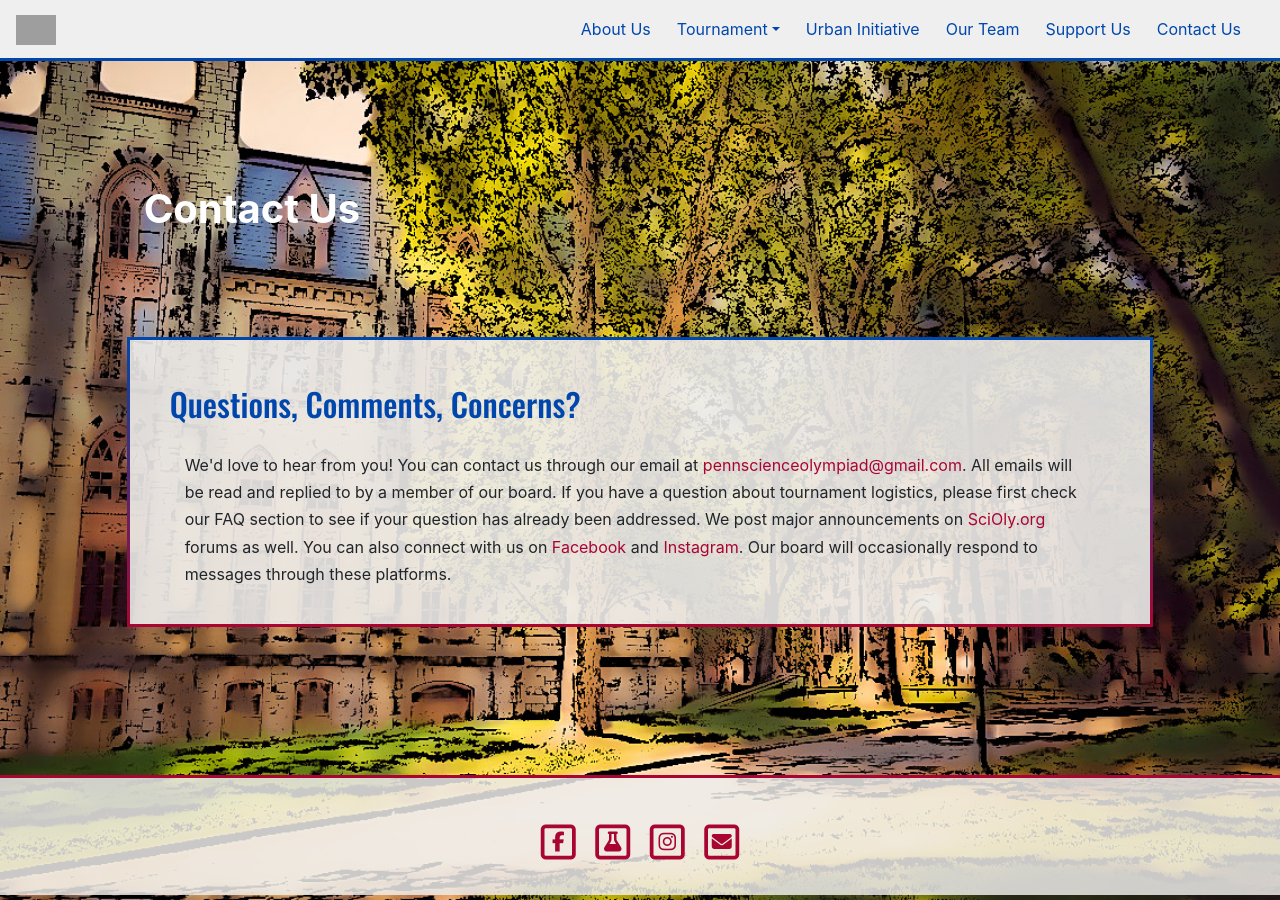
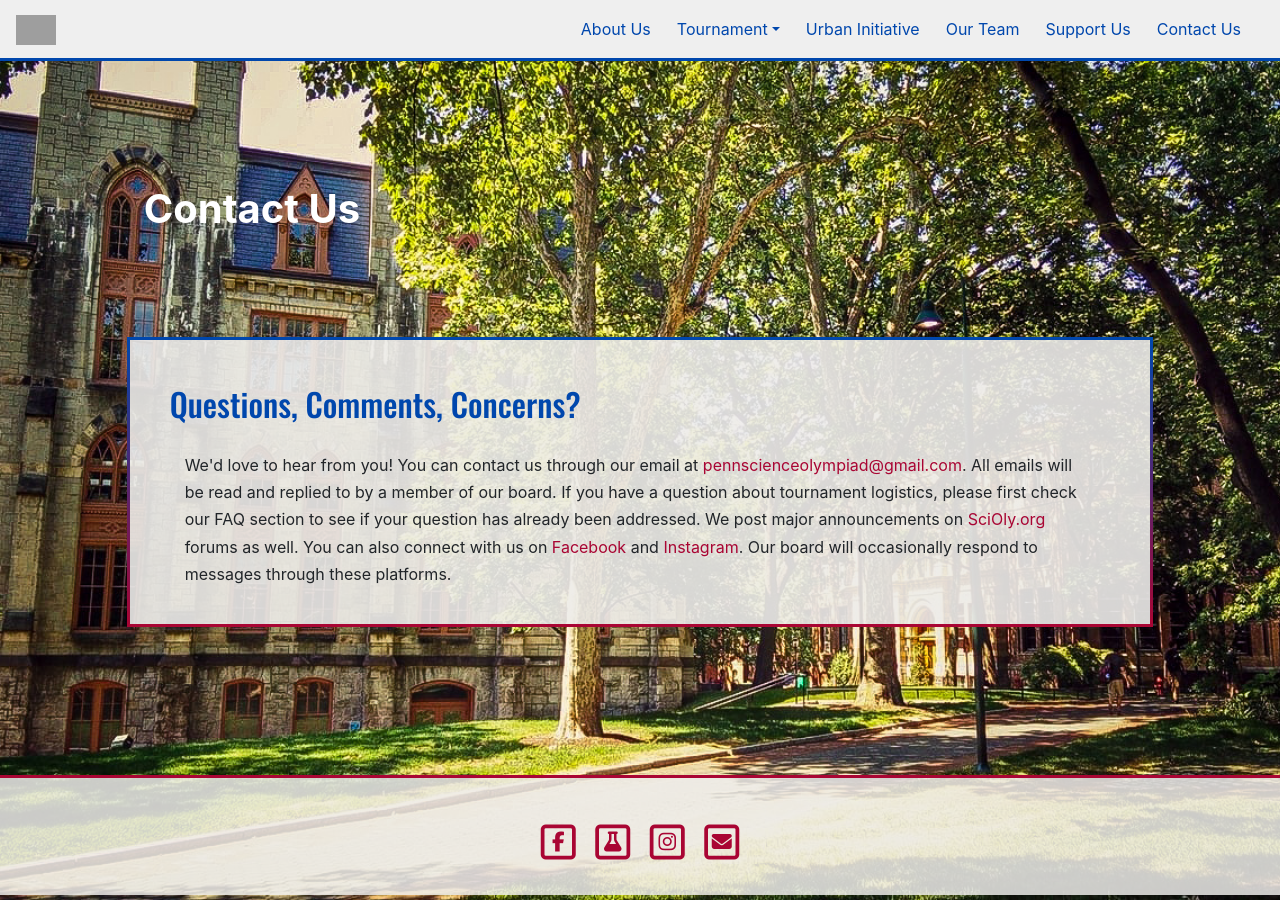
Before and after one commit to seamus860/copy-soup-website, a Jekyll site: the page built from contact.html, in a window 1280 px wide. Built offline with Jekyll 4.4.1, drawn with Linux system fonts in a browser that asks for light colours; nearby versions of some CDN libraries; grey boxes are pictures that could not be loaded.

Commit message:
Update main.scss

```diff
--- a/css/main.scss
+++ b/css/main.scss
@@ -11,7 +11,7 @@ html, body {
 }
 
 body {
-    background: url({{ site.baseurl }}/img/college_hall_cartoon.jpg) no-repeat center;
+    background: url({{ site.baseurl }}/img/college_hall_touchup.jpg) no-repeat center;
     background-size: cover;
     background-attachment: fixed;
     width: 100%;
```
